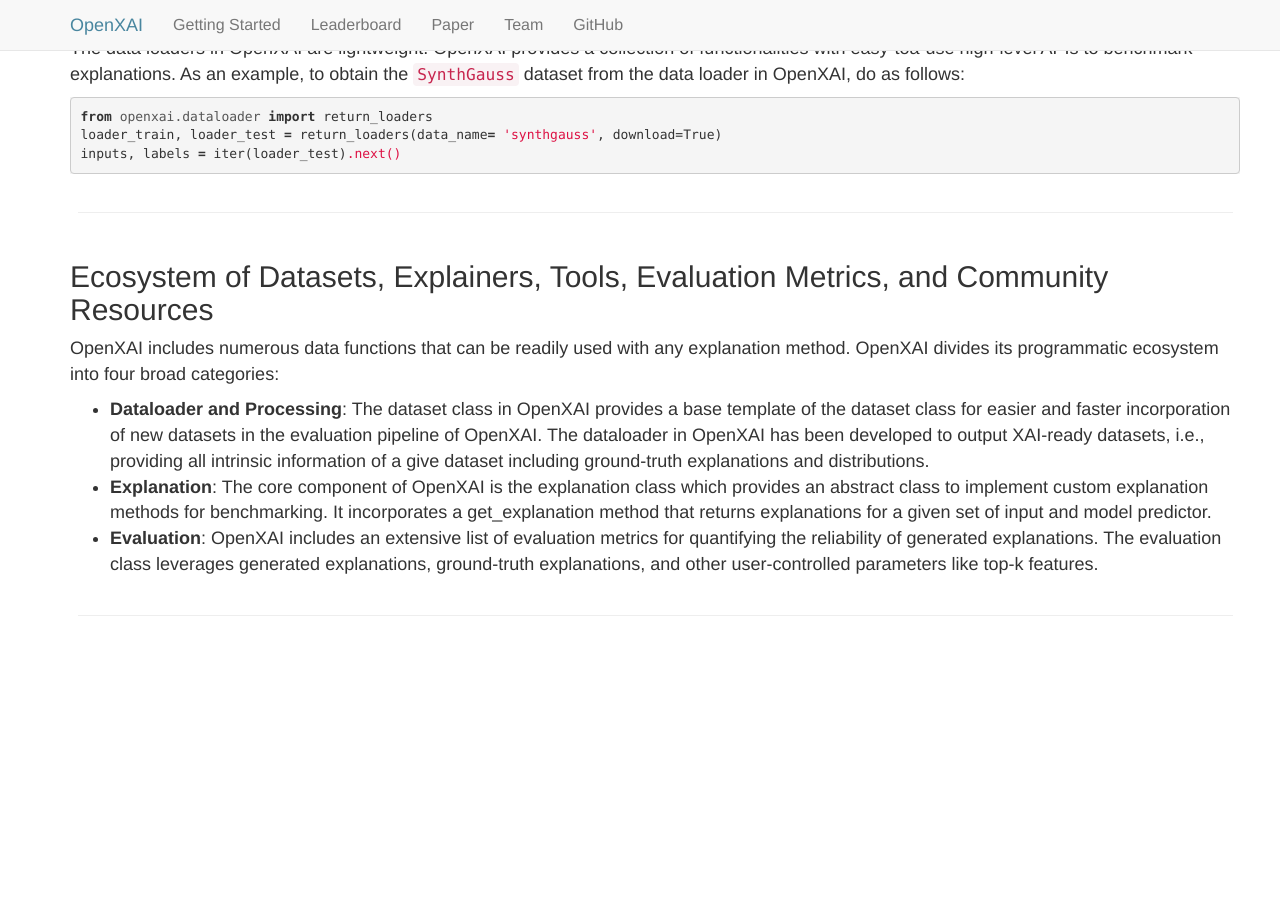
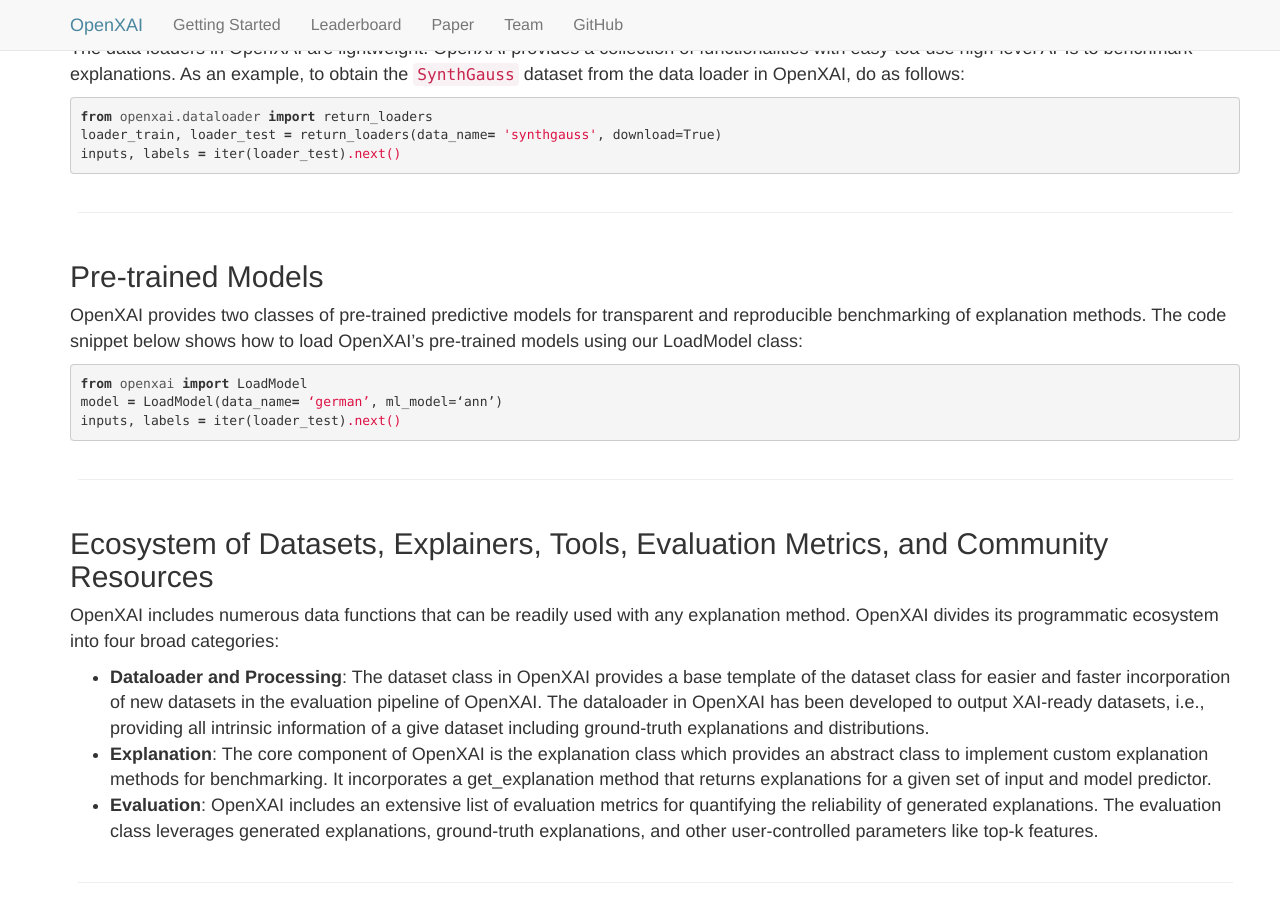
Before and after one commit to open-xai/open-xai.github.io, a Jekyll site: the page quick-start.html, which Jekyll copies as it is, in a window 1280 px wide and 900 px high, scrolled down 875 px. Built offline with Jekyll 4.4.1, drawn with Linux system fonts in a browser that asks for light colours; before the commit the page ends 1584 px from its top, so only the background shows below that.

Commit message:
Update quick-start.html

```diff
--- a/quick-start.html
+++ b/quick-start.html
@@ -196,6 +196,19 @@
     <hr />
 </div>
 
+<h2 id="pretrained-models">Pre-trained Models</h2>
+
+<p class="is-size-5"> OpenXAI provides two classes of pre-trained predictive models for transparent and reproducible benchmarking of explanation methods. The code snippet below shows how to load OpenXAI’s pre-trained models using our LoadModel class:</p>
+
+<div class="language-python highlighter-rouge"><div class="highlight"><pre class="highlight"><code><span class="kn">from</span> <span class="nn">openxai</span> <span class="kn">import</span> <span class="n">LoadModel</span>
+<span class="n">model</span> <span class="o">=</span> <span class="n">LoadModel(data_name</span><span class="o">=</span> <span class="s">‘german’</span><span class="p">, ml_model=‘ann’</span><span class="p">)</span>
+<span class="n">inputs, labels</span> <span class="o">=</span> <span class="n">iter(</span><span class="p">loader_test</span><span class="p">)</span><span class="s">.next()</span>
+</code></pre></div></div>
+
+<div class="column is-12">
+    <hr />
+</div>
+
 <h2 id="ecosystem-of-data-functions-tools-libraries-and-community-resources">Ecosystem of Datasets, Explainers, Tools, Evaluation Metrics, and Community Resources</h2>
 
 <p class="is-size-5"> OpenXAI includes numerous data functions that can be readily used with
```
